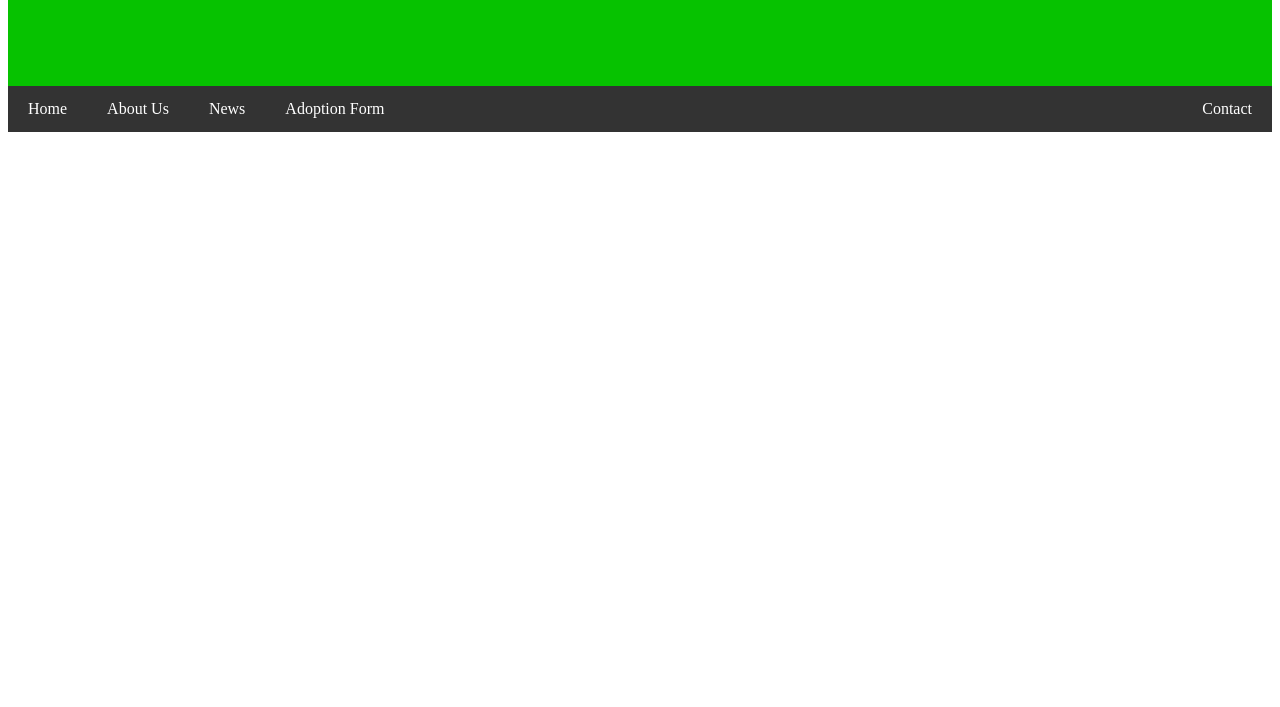
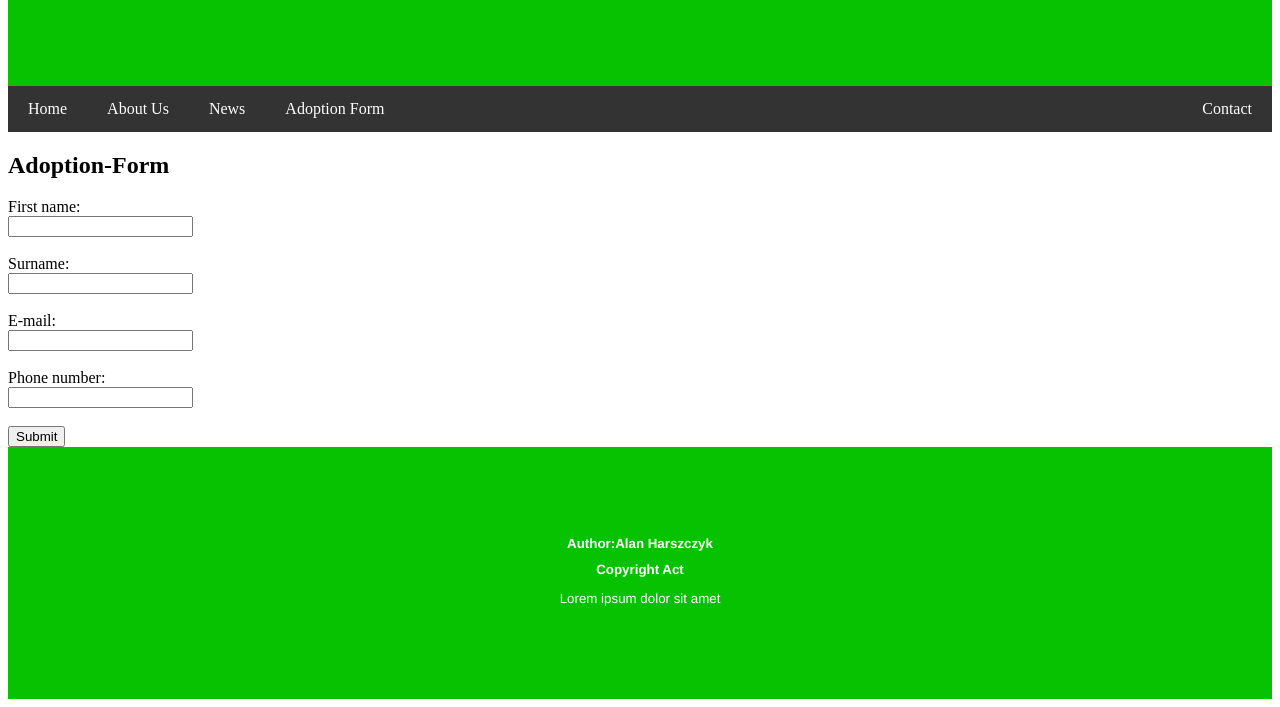
Before and after one commit to AlanHarszczyk/Web-User-InterfaceDesign, a plain HTML site: page Practicals/Lab 2/form.html in a window 1280 px wide. Shown: the part 181-888 px from the top of the page. Before the commit the page ends 800 px from the top, so only its background shows below. Drawn offline with Linux system fonts and the light colour scheme.

Commit message:
form begginings

```diff
--- a/Practicals/Lab 2/form.html
+++ b/Practicals/Lab 2/form.html
@@ -23,3 +23,38 @@
 
     <a href="#" class="right">Contact</a>
    </nav>
+
+<section2>
+
+</section2>
+
+<aside2>
+
+</aside2>
+
+<article2>
+    <h2>Adoption-Form</Form></h2>
+
+    <form>
+            <label for="fname">First name:</label><br>
+            <input type="text" id="fname" name="fname"><br><br>
+            <label for="sname">Surname:</label><br>
+            <input type="text" id="sname" name="sname"><br><br>
+            <label for="e-mail">E-mail:</label><br>
+            <input type="text" id="e-mail" name="e-mail"><br><br>
+            <label for="pnum">Phone number:</label><br>
+            <input type="text" id="pnum" name="pnum"><br><br>
+            <input type="submit" value="Submit">
+          </form>
+    </form>
+
+</article2>
+
+ <footer>
+     <h1>Author:Alan Harszczyk</h1>
+     <h2>Copyright Act</h2>
+     <p>Lorem ipsum dolor sit amet</p>
+ </footer>
+
+</body>
+</html>
```
Also changed, not shown: 1 other file.
